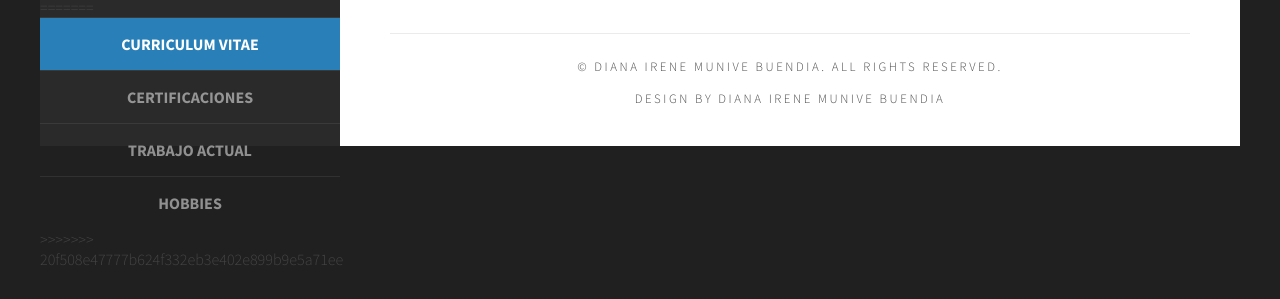
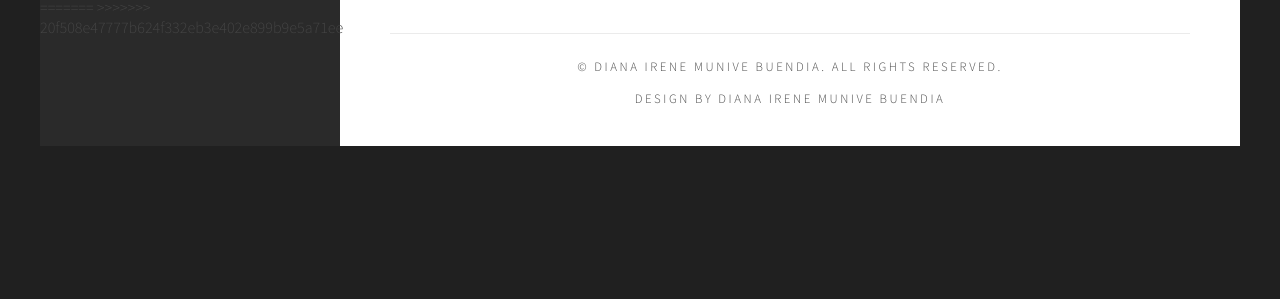
Before and after one commit to Diane18/Diane18.github.io, a plain HTML site: page web_portfolio-master/index.html in a window 1280 px wide. Shown: the part 501-800 px from the top of the page. Drawn offline with Linux system fonts and the light colour scheme.

Commit message:
Update index.html

```diff
--- a/web_portfolio-master/index.html
+++ b/web_portfolio-master/index.html
@@ -36,10 +36,7 @@ Version 1.2.34
 				<li><a href="pages/projects.html" accesskey="3" title="">Productos o servicios</a></li>
 				<li><a href="pages/academic_background.html" accesskey="4" title="">Contacto</a></li>
 =======
-				<li class="current_page_item"><a href="#" accesskey="1" title="">Curriculum Vitae</a></li>
-				<li><a href="pages/experience.html" accesskey="2" title="">Certificaciones</a></li>
-				<li><a href="pages/projects.html" accesskey="3" title="">Trabajo Actual</a></li>
-				<li><a href="pages/academic_background.html" accesskey="4" title="">Hobbies</a></li>
+
 >>>>>>> 20f508e47777b624f332eb3e402e899b9e5a71ee
 			</ul>
 		</div>
```
